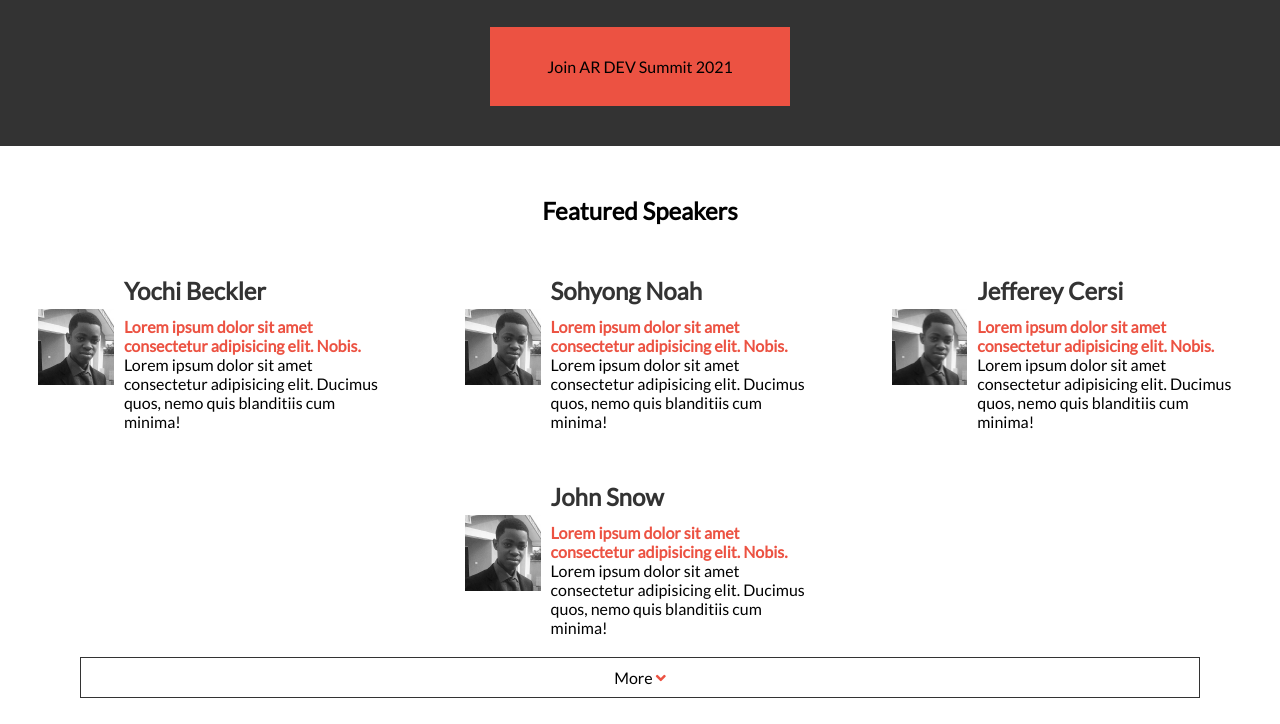
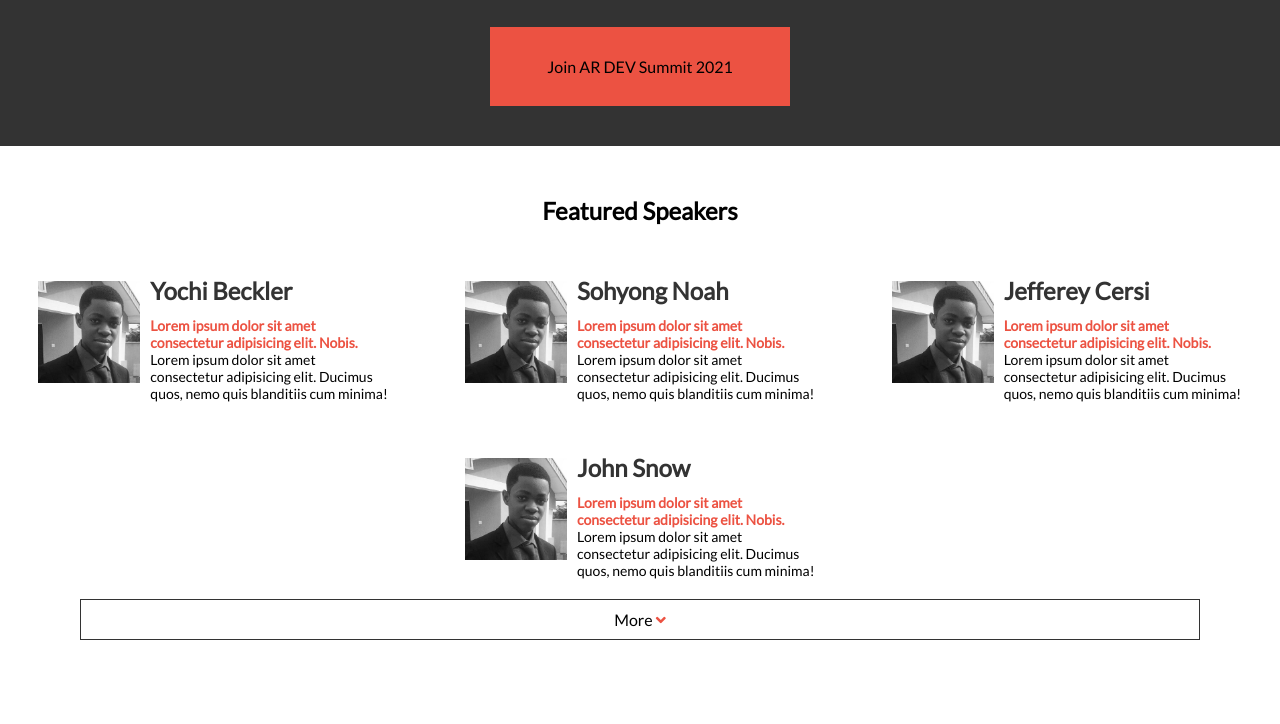
Before and after one commit to topeogunleye/conference-page, a website: page index.html in a window 1280 px wide. Shown: the part 895-1619 px from the top of the page. After the commit the page ends 1565 px from the top, so only its background shows below. Drawn offline with Linux system fonts and the light colour scheme; a web font is replaced by a local one.

Commit message:
Add project img width and reduce font size

```diff
--- a/scss/components/_main.scss
+++ b/scss/components/_main.scss
@@ -98,7 +98,7 @@
       align-items: center;
 
       .img-container {
-        width: 100px;
+        width: 150px;
 
         img {
           max-width: 100%;
@@ -109,6 +109,7 @@
         text-align: initial;
         margin-left: 10px;
         width: 100%;
+        font-size: 14px;
 
         h3 {
           margin: 0;
```
Also changed, not shown: css/styles.css, 1 other file.
